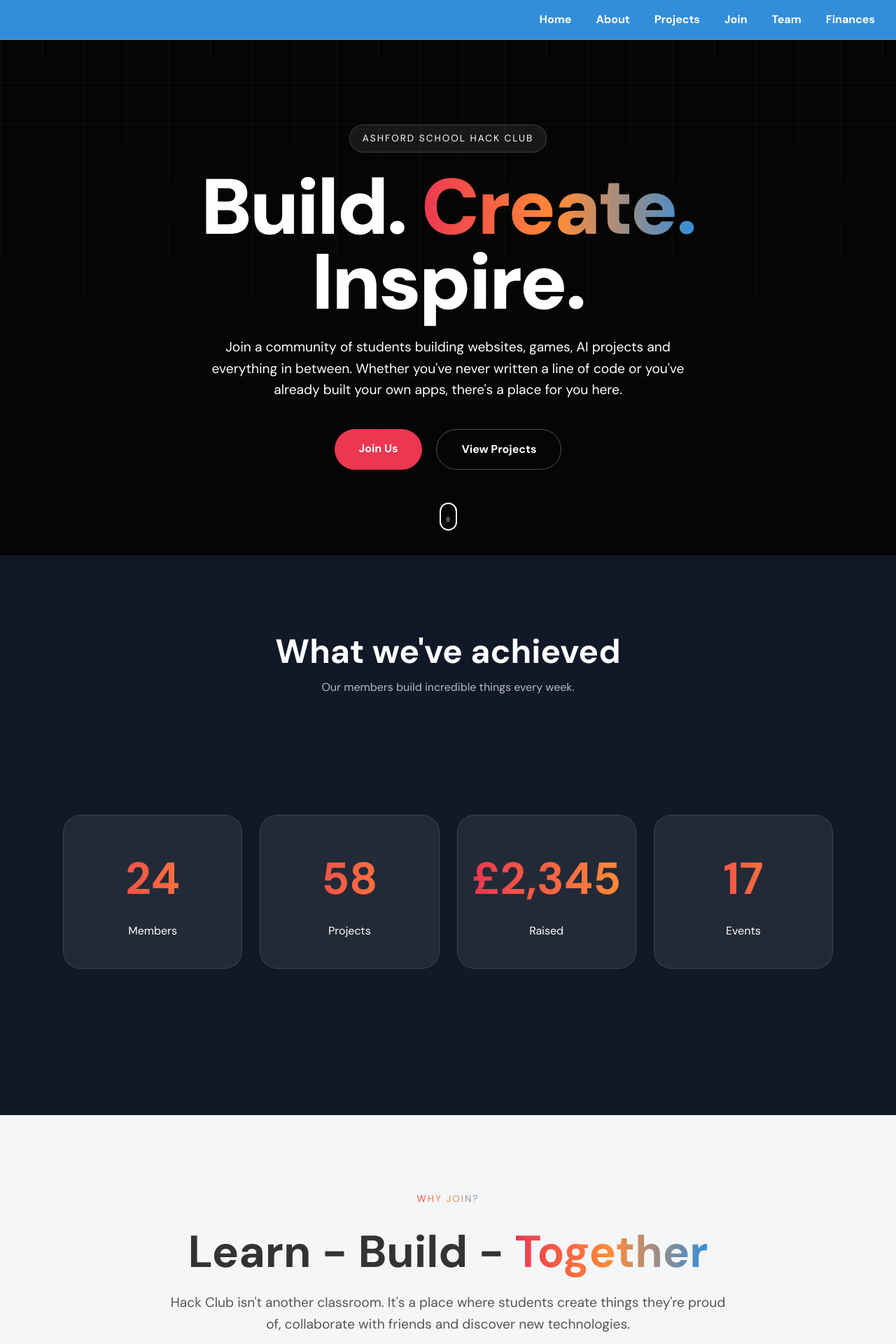
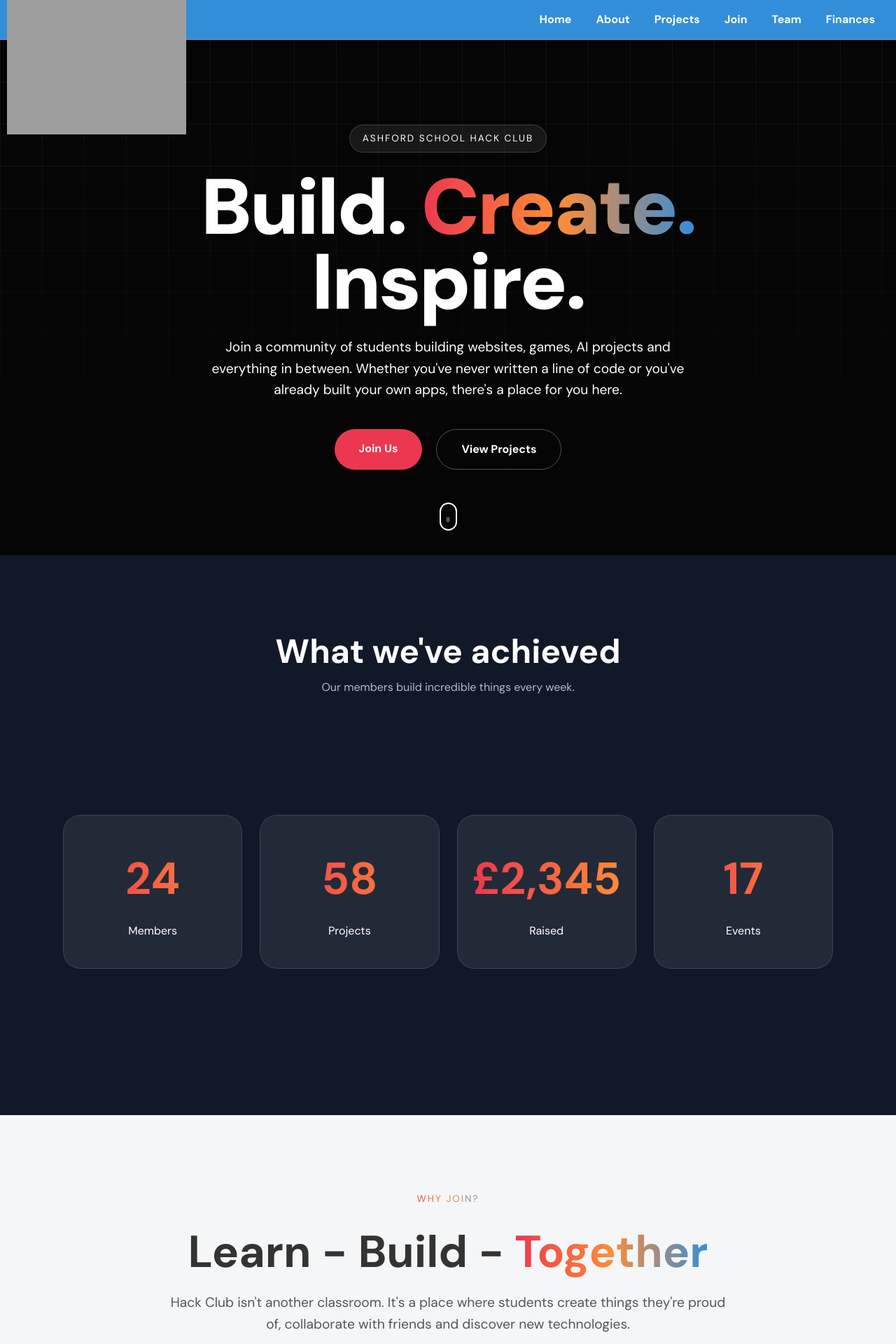
Before and after one commit to SmartSparkCoding/hackclubclubwebsite, a Flask app: page / in a window 1280 px wide. Shown: the top 1920 px of the page at 70% size. Run offline with Flask 3, Linux system fonts and the light colour scheme; grey boxes are pictures that could not be loaded.

Commit message:
fix(home-page): added missing hack club logo!

```diff
--- a/templates/home.html
+++ b/templates/home.html
@@ -24,6 +24,8 @@
         <a class="nav-link" href="/finances">Finances</a>
     </div>
 </nav>
+
+<a href="https://hackclub.com/"><img style="position: absolute; top: 0; left: 10px; border: 0; width: 256px; z-index: 999;" src="https://assets.hackclub.com/flag-orpheus-top.svg" alt="Hack Club"/></a>
 
 <main>
     <section class="home-hero">
```
